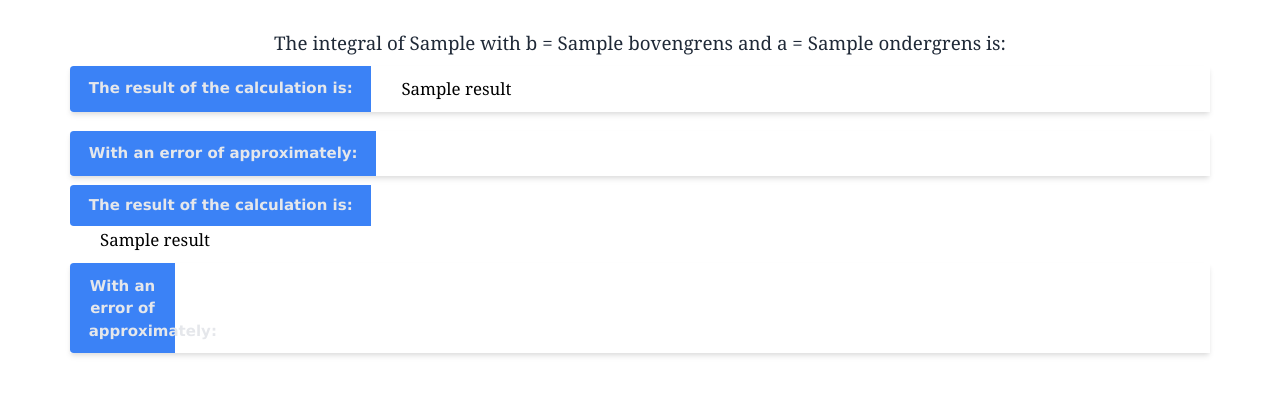
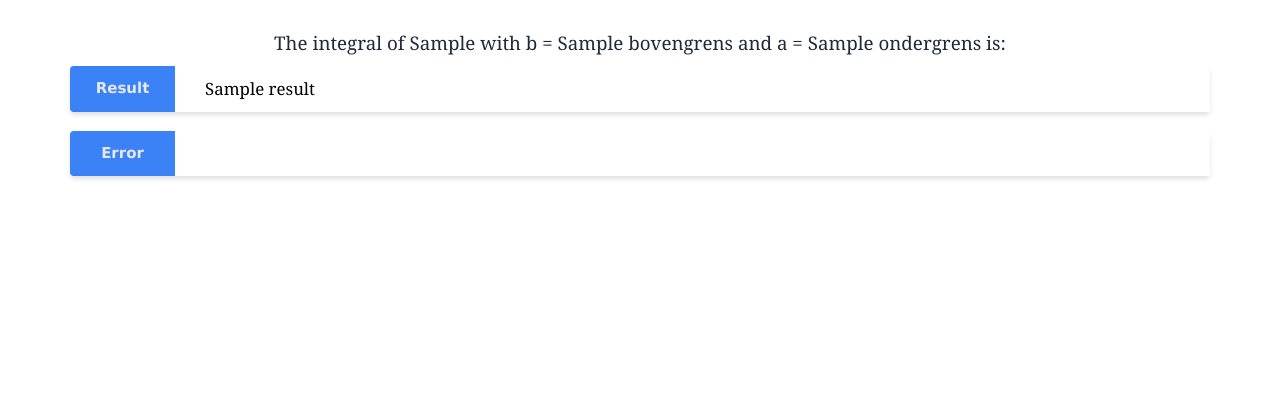
Before and after one commit to CW3A1/flask, a Flask app: template templates/results/resultintegral.html in a window 1280 px wide. Shown: the part 63-458 px from the top of the page. Run offline with Flask 2, Linux system fonts and the light colour scheme; the template is opened without the code that fills it: most values are stand-ins (such as "Sample title", 1, 10 or a date in 2020).

Commit message:
resultspages zijn ok nrml

```diff
--- a/templates/results/resultdifferentiation.html
+++ b/templates/results/resultdifferentiation.html
@@ -6,7 +6,7 @@
     </h1>
     <div class="sec flex-1">
         <span class="flex shadow-md mb-5 text-base">
-            <span class="bg-blue-500 w-28 font-bold text-center text-gray-200 p-3 px-5 rounded-l">result</span>
+            <span class="bg-blue-500 w-28 font-bold text-center text-gray-200 p-3 px-5 rounded-l">Result</span>
         <h1 class="font-serif text-lg" style="position: relative;left: 30px;">{{result['result']}}</h1>
     </div>
 {% endblock %}
--- a/templates/results/resultintegral.html
+++ b/templates/results/resultintegral.html
@@ -1,25 +1,17 @@
 {% extends "template.html" %}
 {% block content %}
+<body>
     <h1 class="text-gray-800 font-serif text-xl text-center">
         The integral of {{options['f']}} with b = {{options['bovengrens']}} and a = {{options['ondergrens']}} is:
     </h1>
     <div class="sec flex-1">
         <span class="flex shadow-md mb-5 text-base">
-            <span class="bg-blue-500 w-125 font-bold text-center text-gray-200 p-3 px-5 rounded-l">The result of the calculation is:</span>
-            <h1 class="font-serif text-lg" style="position: relative;left: 30px;">{{result['result']}}</h1>
-        </span>
+            <span class="bg-blue-500 w-28 font-bold text-center text-gray-200 p-3 px-5 rounded-l">Result</span>
+        <h1 class="font-serif text-lg" style="position: relative;left: 30px;">{{result['result']}}</h1>
     </div>
-    <div>
+    <div class="sec flex-1">
         <span class="flex shadow-md mb-5 text-base">
-            <span class="bg-blue-500 w-110 font-bold text-center text-gray-200 p-3 px-5 rounded-l">With an error of approximately:</span>
-            <h1 class="font-serif text-lg" style="position: relative;left: 30px;">{{result['err']}}</h1>
-            </span>
-
-            <span class="bg-blue-500 w-28 font-bold text-center text-gray-200 p-3 px-5 rounded-l">The result of the calculation is:</span>
-        <h1 class="font-serif text-lg" style="position: relative;left: 30px;">{{result['result']}}</h1>
-        <span class="flex shadow-md mb-5 text-base">
-            <span class="bg-blue-500 w-28 font-bold text-center text-gray-200 p-3 px-5 rounded-l">With an error of approximately:</span>
-        <h1 class="font-serif text-lg" style="position: relative;left: 30px;">{{error['err']}}</h1>
-        </span>
+            <span class="bg-blue-500 w-28 font-bold text-center text-gray-200 p-3 px-5 rounded-l">Error</span>
+        <h1 class="font-serif text-lg" style="position: relative;left: 30px;">{{result['err']}}</h1>
     </div>
 {% endblock %}
--- a/templates/results/resultlagrange_interpolation.html
+++ b/templates/results/resultlagrange_interpolation.html
@@ -2,11 +2,11 @@
 {% block content %}
 <body>
     <h1 class="text-gray-800 font-serif text-xl text-center">
-        The derivative in {{options['a']}} of f(x)={{options['f']}} of order {{options['order']}} is:
+        The result of the lagrange interpolation with vectors a = {{options['vectora']}} and b = {{options['vectorb']}} is:
     </h1>
     <div class="sec flex-1">
         <span class="flex shadow-md mb-5 text-base">
-            <span class="bg-blue-500 w-28 font-bold text-center text-gray-200 p-3 px-5 rounded-l">result</span>
+            <span class="bg-blue-500 w-28 font-bold text-center text-gray-200 p-3 px-5 rounded-l">Result:</span>
         <h1 class="font-serif text-lg" style="position: relative;left: 30px;">{{result['result']}}</h1>
     </div>
 {% endblock %}
```
